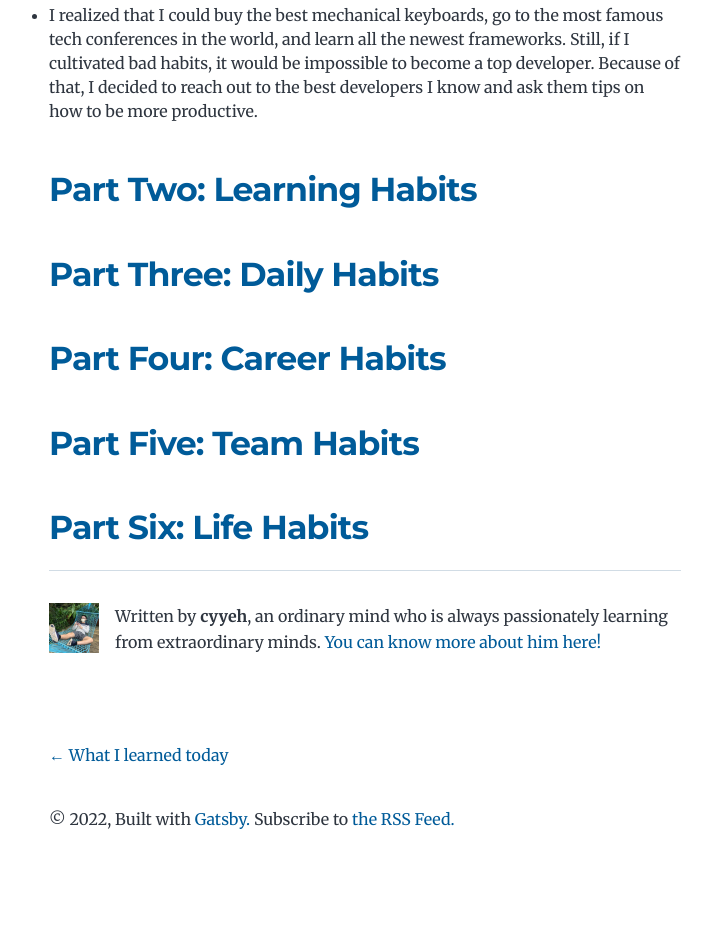
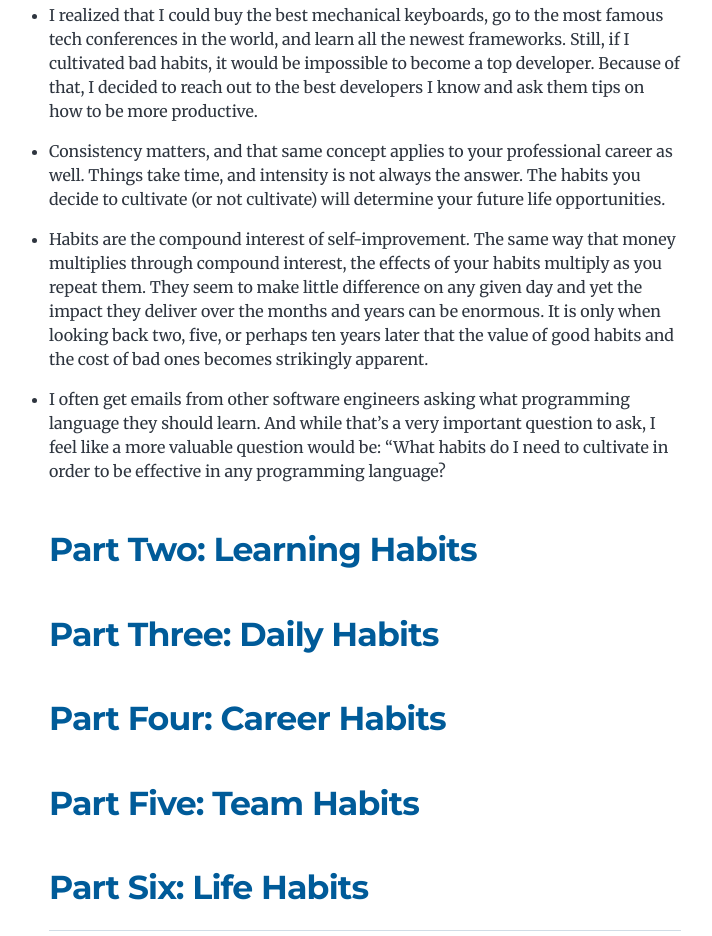
Before and after one commit to cyyeh/cyyeh.github.io, a Gatsby site: page /14-habits-of-highly-productive-developers/ in a window 1280 px wide. Shown: the part 867-1803 px from the top of the page, without its empty margins (275-987 px from the left). Before the commit the page ends 1762 px from the top, so only its background shows below. Built offline with nearby package versions, Linux system fonts and the light colour scheme; Gatsby itself is replaced by a stand-in of ours.

Commit message:
Update Blog “14-habits-of-highly-productive-developers/index”

```diff
--- a/content/blog/14-habits-of-highly-productive-developers/index.md
+++ b/content/blog/14-habits-of-highly-productive-developers/index.md
@@ -17,6 +17,9 @@ I believe that achievement really comes from daily practices, and with good dail
 ## <a href="#principles" name="fragment">Part One: Principles</a>
 
 - I realized that I could buy the best mechanical keyboards, go to the most famous tech conferences in the world, and learn all the newest frameworks. Still, if I cultivated bad habits, it would be impossible to become a top developer. Because of that, I decided to reach out to the best developers I know and ask them tips on how to be more productive.
+- Consistency matters, and that same concept applies to your professional career as well. Things take time, and intensity is not always the answer. The habits you decide to cultivate (or not cultivate) will determine your future life opportunities.
+- Habits are the compound interest of self-improvement. The same way that money multiplies through compound interest, the effects of your habits multiply as you repeat them. They seem to make little difference on any given day and yet the impact they deliver over the months and years can be enormous. It is only when looking back two, five, or perhaps ten years later that the value of good habits and the cost of bad ones becomes strikingly apparent.
+- I often get emails from other software engineers asking what programming language they should learn. And while that’s a very important question to ask, I feel like a more valuable question would be: “What habits do I need to cultivate in order to be effective in any programming language?
 
 <div id="learning-habits"></div>
 
```
